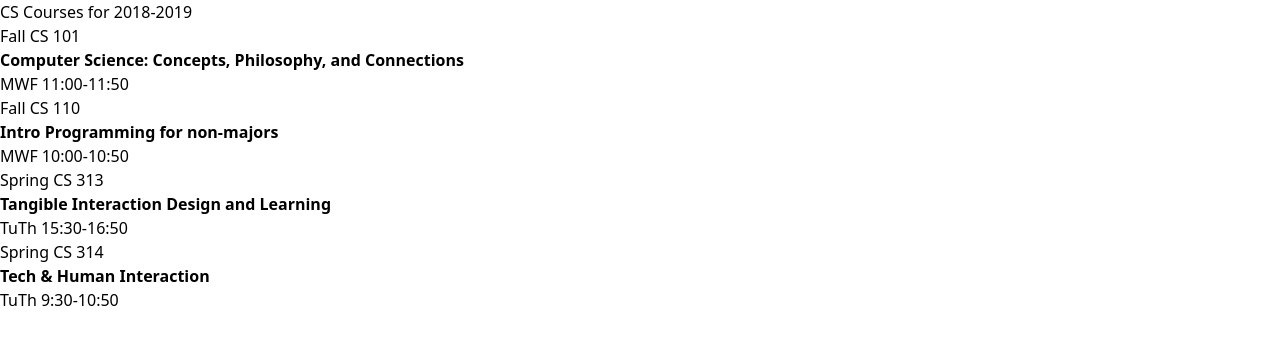
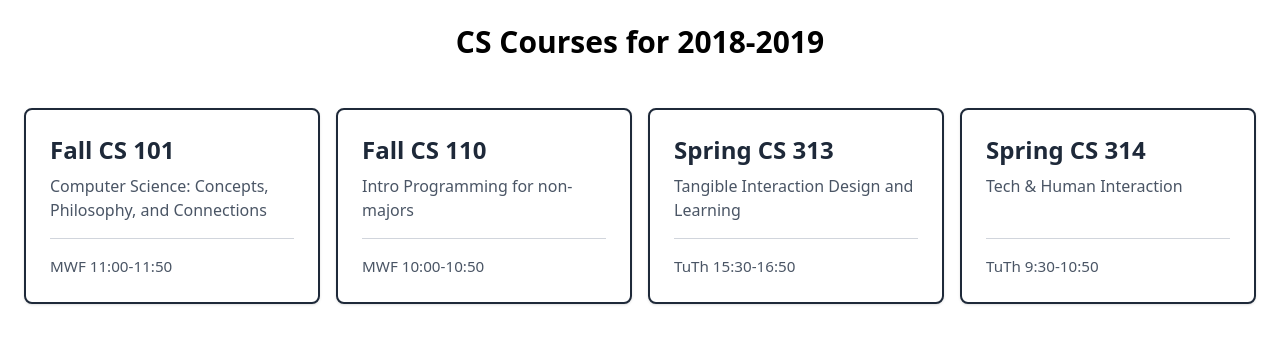
Before and after one commit to elliasc04/CS392, a React (Vite) app: page / in a window 1280 px wide. Shown: the top 344 px of the page. Built offline with nearby package versions, Linux system fonts and the light colour scheme.

Commit message:
style cards

```diff
--- a/package.json
+++ b/package.json
@@ -15,12 +15,14 @@
   },
   "dependencies": {
     "@tailwindcss/vite": "^4.1.13",
+    "autoprefixer": "^10.4.21",
+    "postcss": "^8.5.6",
+    "prettier": "^3.6.2",
     "react": "^19.1.1",
     "react-dom": "^19.1.1",
     "tailwindcss": "^4.1.13"
   },
   "devDependencies": {
-    "eslint": "^9.35.0",
     "@eslint/js": "^9.35.0",
     "@testing-library/react": "^16.3.0",
     "@types/react": "^19.1.13",
@@ -29,6 +31,7 @@
     "@vitest/coverage-v8": "^3.2.4",
     "@vitest/ui": "^3.2.4",
     "babel-plugin-react-compiler": "^19.1.0-rc.3",
+    "eslint": "^9.35.0",
     "eslint-plugin-react-hooks": "^6.0.0-rc.1",
     "eslint-plugin-react-refresh": "^0.4.19",
     "globals": "^16.4.0",
--- a/src/components/Banner.tsx
+++ b/src/components/Banner.tsx
@@ -3,7 +3,7 @@ interface BannerProps {
 }
 
 const Banner = ({ title }: BannerProps) => (
-  <h1>{title}</h1>
+  <h1 className="text-3xl font-bold text-center py-6">{title}</h1>
 );
 
 export default Banner;
--- a/src/components/CourseList.tsx
+++ b/src/components/CourseList.tsx
@@ -10,12 +10,13 @@ interface CourseListProps {
 }
 
 const CourseList = ({ courses }: CourseListProps) => (
-  <div>
+  <div className="grid grid-cols-[repeat(auto-fill,minmax(280px,1fr))] gap-4 p-6 max-w-[1400px] mx-auto">
     {Object.entries(courses).map(([key, course]) => (
-      <div key={key}>
-        <h3>{course.term} CS {course.number}</h3>
-        <p><strong>{course.title}</strong></p>
-        <p>{course.meets}</p>
+      <div key={key} className="border-2 border-gray-800 rounded-lg p-6 bg-white flex flex-col shadow-sm">
+        <h3 className="text-2xl font-semibold mb-2 text-gray-800">{course.term} CS {course.number}</h3>
+        <p className="text-base mb-4 text-gray-600 flex-grow">{course.title}</p>
+        <hr className="border-t border-gray-300 mb-4" />
+        <p className="text-[0.95rem] text-gray-600">{course.meets}</p>
       </div>
     ))}
   </div>
```
Also changed, not shown: 1 other file (tests, documents, lock files or other folders).
